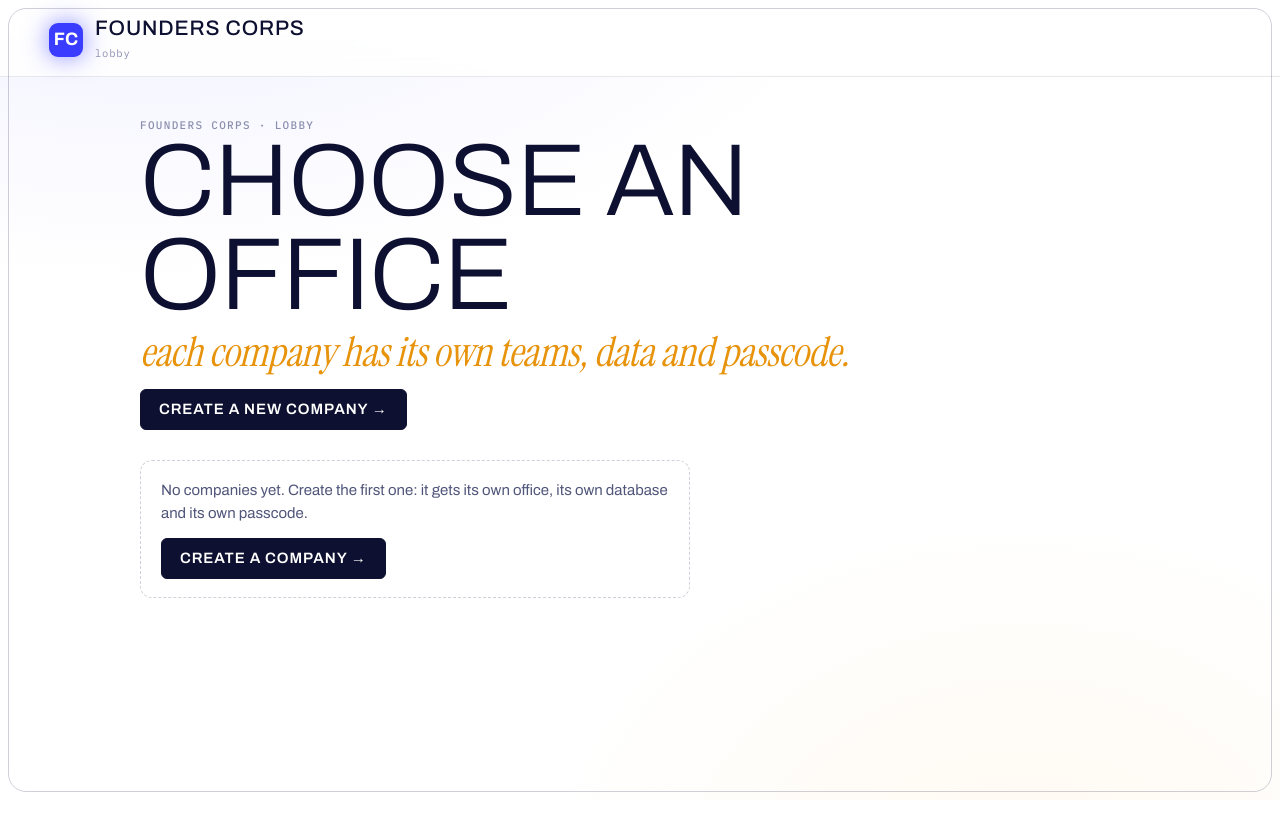
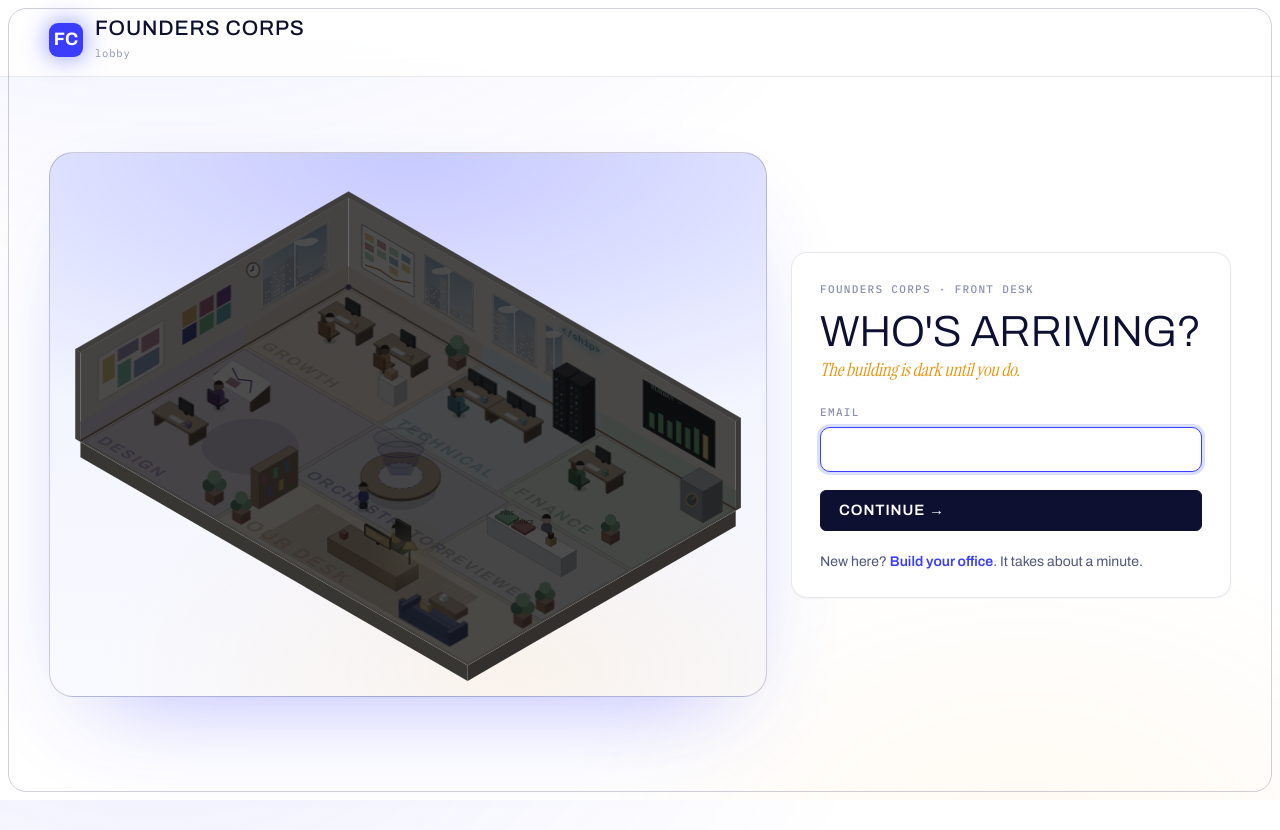
Before and after one commit to janvis11/founder-s-agents, a Next.js app in the folder web/: page / in a window 1280 px wide. Shown: the top 830 px of the page. Before the commit the page ends 800 px from the top, so only its background shows below. Built offline with nearby package versions, Linux system fonts and the light colour scheme.

Commit message:
web: sign in is arriving at the building, the lights come on

```diff
--- a/web/src/app/globals.css
+++ b/web/src/app/globals.css
@@ -2549,3 +2549,158 @@ select.input option {
   font-weight: 600;
   color: var(--blue);
 }
+
+/* ---------------------------------------------------------------- arrival (sign in, sign up) */
+
+.arrival {
+  display: grid;
+  grid-template-columns: minmax(0, 1.5fr) minmax(320px, 440px);
+  gap: 24px;
+  align-items: center;
+  min-height: calc(100vh - 160px);
+}
+
+@media (max-width: 1000px) {
+  .arrival {
+    grid-template-columns: minmax(0, 1fr);
+  }
+}
+
+.arrival .office {
+  width: 100%;
+  margin-left: 0;
+}
+
+.arrival-card {
+  padding: 28px 28px 24px;
+  display: grid;
+  gap: 4px;
+}
+
+.arrival-title {
+  font-size: clamp(34px, 3.4vw, 50px);
+  margin: 10px 0 18px;
+  padding: 0;
+}
+
+.arrival-title .accent {
+  display: block;
+  font-size: 0.42em;
+  line-height: 1.2;
+  margin-top: 8px;
+}
+
+.arrival-step {
+  border: 0;
+  margin: 0;
+  padding: 0;
+  min-width: 0;
+}
+
+.arrival-back {
+  justify-self: start;
+  font-size: 13px;
+  margin-top: 4px;
+  color: var(--dim);
+}
+
+.arrival-nav {
+  display: flex;
+  gap: 10px;
+  margin-top: 10px;
+}
+
+.arrival-foot {
+  margin: 16px 0 0;
+  font-size: 14px;
+}
+
+.arrival-foot a {
+  color: var(--blue);
+  font-weight: 600;
+}
+
+.pair2 {
+  display: grid;
+  grid-template-columns: repeat(auto-fit, minmax(150px, 1fr));
+  gap: 0 12px;
+}
+
+.steps {
+  list-style: none;
+  display: flex;
+  gap: 6px;
+  padding: 0;
+  margin: 10px 0 4px;
+}
+
+.steps li {
+  height: 4px;
+  flex: 1;
+  border-radius: 2px;
+  background: var(--line-strong);
+  transition: background 300ms;
+}
+
+.steps li[data-on] {
+  background: var(--blue);
+}
+
+.charter {
+  list-style: none;
+  padding: 0;
+  margin: 0 0 6px;
+  display: grid;
+  gap: 8px;
+}
+
+.charter label {
+  display: grid;
+  grid-template-columns: 22px 1fr;
+  gap: 10px;
+  align-items: start;
+  padding: 12px 14px;
+  border: 1px solid var(--line-strong);
+  border-radius: 10px;
+  cursor: pointer;
+  font-weight: 600;
+  line-height: 1.4;
+}
+
+.charter input {
+  width: 18px;
+  height: 18px;
+  margin-top: 2px;
+  accent-color: var(--blue);
+}
+
+.charter label:has(input:checked) {
+  border-color: var(--blue);
+  background: rgba(58, 61, 255, 0.06);
+}
+
+.plaque {
+  display: grid;
+  gap: 2px;
+  padding: 12px 18px;
+  border-radius: 12px;
+  background: #ffffff;
+  border: 1px solid var(--line-strong);
+  border-left: 4px solid var(--approve);
+  width: fit-content;
+}
+
+.plaque strong {
+  font-family: var(--display);
+  font-variation-settings: "wdth" 62;
+  font-weight: 500;
+  font-size: 30px;
+  text-transform: uppercase;
+  line-height: 1;
+}
+
+.plaque span:last-child {
+  font-family: var(--mono);
+  font-size: 11.5px;
+  color: var(--dim);
+}
--- a/web/src/app/page.tsx
+++ b/web/src/app/page.tsx
@@ -1,58 +1,70 @@
 import Link from "next/link";
 import type { Metadata } from "next";
 import { connection } from "next/server";
-import { listCompanies } from "@/lib/companies";
-import { readLock } from "@/lib/lock";
+import { companiesOf, currentAccount } from "@/lib/accounts";
+import { getCompany } from "@/lib/companies";
+import { buildOffice } from "@/lib/office";
+import { Arrival } from "@/components/Arrival";
 
 export const metadata: Metadata = { title: "Founders Corps" };
 
-// The lobby: every company on this install. Shows names only; everything
-// inside a company sits behind that company's passcode.
-export default async function Lobby() {
+// Signed out: the front desk. Signed in: only this founder's own companies.
+// Nothing about any other founder's company is ever read here (D9).
+export default async function Home() {
   await connection();
-  const companies = await listCompanies();
-  const locked = await Promise.all(companies.map(async (c) => Boolean(await readLock(c.slug))));
+  const account = await currentAccount();
+  if (!account) {
+    const { zones, disputes, flows, runwayMonths, companyName } = buildOffice([], [], [], [], null, "");
+    return <Arrival office={{ zones, disputes, flows, runwayMonths, companyName }} />;
+  }
+
+  const mine = (await Promise.all((await companiesOf(account.id)).map(getCompany))).filter(
+    (c): c is NonNullable<typeof c> => Boolean(c),
+  );
 
   return (
     <div className="lobby">
       <div className="page-head">
         <div>
-          <div className="kicker">Founders Corps · lobby</div>
+          <div className="kicker">Founders Corps · {account.name}</div>
           <h1 className="display">
-            Choose an office <span className="accent">each company has its own teams, data and passcode.</span>
+            Your offices <span className="accent">only yours. No one else&rsquo;s exist here.</span>
           </h1>
         </div>
         <Link href="/new" className="btn">
-          Create a new company →
+          Open another office →
         </Link>
       </div>
 
-      {companies.length === 0 ? (
+      {mine.length === 0 ? (
         <div className="empty">
-          <p>No companies yet. Create the first one: it gets its own office, its own database and its own passcode.</p>
+          <p>You have no office yet. Open one: it gets its own teams, its own data and its own receipts.</p>
           <Link href="/new" className="btn">
-            Create a company →
+            Open an office →
           </Link>
         </div>
       ) : (
         <ul className="lobby-list">
-          {companies.map((c, i) => (
+          {mine.map((c) => (
             <li key={c.slug}>
-              <Link href={`/enter/${c.slug}`} className="sheet lobby-card">
+              <a href={`/c/${c.slug}`} className="sheet lobby-card">
                 <span className="lobby-mark" aria-hidden>
                   {c.name.slice(0, 1).toUpperCase()}
                 </span>
                 <span className="lobby-name">{c.name}</span>
                 <span className="mono muted lobby-meta">
-                  {locked[i] ? "passcode set" : "no passcode yet"} · since{" "}
-                  {new Date(c.created_at).toLocaleDateString("en-GB", { day: "numeric", month: "short", year: "numeric" })}
+                  since {new Date(c.created_at).toLocaleDateString("en-GB", { day: "numeric", month: "short", year: "numeric" })}
                 </span>
-                <span className="lobby-enter">Enter →</span>
-              </Link>
+                <span className="lobby-enter">Walk in →</span>
+              </a>
             </li>
           ))}
         </ul>
       )}
+
+      <p className="muted" style={{ marginTop: 28, fontSize: 14 }}>
+        Had an office before accounts existed? <Link href="/claim">Claim it with its old passcode</Link>.
+      </p>
     </div>
   );
 }
--- /dev/null
+++ b/web/src/components/Arrival.tsx
@@ -0,0 +1,125 @@
+"use client";
+
+import Link from "next/link";
+import { useActionState, useEffect, useRef, useState } from "react";
+import { signIn, type FormState } from "@/app/actions";
+import { Office, type OfficeProps } from "./office/Office";
+
+/**
+ * Turn on every room one after another, then walk in. A full page load, so
+ * the header is drawn fresh for the signed-in founder.
+ */
+function useLightsOn(state: FormState, setLit: (n: number) => void) {
+  useEffect(() => {
+    if (!state?.ok || !state.next) return;
+    const reduced = window.matchMedia("(prefers-reduced-motion: reduce)").matches;
+    if (reduced) {
+      window.location.assign(state.next);
+      return;
+    }
+    let n = 0;
+    const timer = setInterval(() => {
+      n += 1;
+      setLit(n);
+      if (n >= 7) {
+        clearInterval(timer);
+        setTimeout(() => window.location.assign(state.next!), 500);
+      }
+    }, 180);
+    return () => clearInterval(timer);
+  }, [state, setLit]);
+}
+
+export { useLightsOn };
+
+/** Sign in: "Arrive at the building". The founder's desk lights up as you go. */
+export function Arrival({ office }: { office: Omit<OfficeProps, "arrival" | "children"> }) {
+  const [state, action, pending] = useActionState(signIn, null);
+  const [step, setStep] = useState<"who" | "key">("who");
+  const [email, setEmail] = useState("");
+  const [password, setPassword] = useState("");
+  const [lit, setLit] = useState(0);
+  const keyRef = useRef<HTMLInputElement>(null);
+  useLightsOn(state, setLit);
+
+  const shownLit = state?.ok ? lit : (email ? 1 : 0) + (password ? 1 : 0);
+
+  return (
+    <div className="arrival">
+      <div className="arrival-scene">
+        <Office {...office} arrival={{ lit: shownLit }} />
+      </div>
+      <form
+        action={action}
+        className="sheet arrival-card"
+        onSubmit={(e) => {
+          if (step === "who") {
+            e.preventDefault();
+            if (email.trim()) {
+              setStep("key");
+              requestAnimationFrame(() => keyRef.current?.focus());
+            }
+          }
+        }}
+      >
+        <div className="kicker">Founders Corps · front desk</div>
+        <h1 className="display arrival-title">
+          {state?.ok ? "Lights on." : step === "who" ? "Who's arriving?" : "Your key?"}
+          <span className="accent">
+            {state?.ok ? "Walking you in." : step === "who" ? "The building is dark until you do." : "Then the lights come on."}
+          </span>
+        </h1>
+
+        {state?.error && (
+          <p className="form-error" role="alert">
+            {state.error}
+          </p>
+        )}
+
+        <div className="form-row" hidden={step !== "who"}>
+          <label className="label" htmlFor="arrive-email">
+            Email
+          </label>
+          <input
+            id="arrive-email"
+            name="email"
+            type="email"
+            className="input"
+            autoComplete="username"
+            autoFocus
+            required
+            value={email}
+            onChange={(e) => setEmail(e.target.value)}
+          />
+        </div>
+        <div className="form-row" hidden={step !== "key"}>
+          <label className="label" htmlFor="arrive-key">
+            Password
+          </label>
+          <input
+            ref={keyRef}
+            id="arrive-key"
+            name="password"
+            type="password"
+            className="input"
+            autoComplete="current-password"
+            required={step === "key"}
+            value={password}
+            onChange={(e) => setPassword(e.target.value)}
+          />
+          <button type="button" className="link-btn arrival-back" onClick={() => setStep("who")}>
+            Not {email || "you"}?
+          </button>
+        </div>
+
+        <button type="submit" className="btn" disabled={pending || state?.ok}>
+          {step === "who" ? "Continue →" : pending ? "Checking your key…" : "Turn on the lights →"}
+        </button>
+
+        <p className="arrival-foot muted">
+          New here? <Link href="/signup">Build your office</Link>. It takes about a minute.
+        </p>
+      </form>
+    </div>
+  );
+}
```
